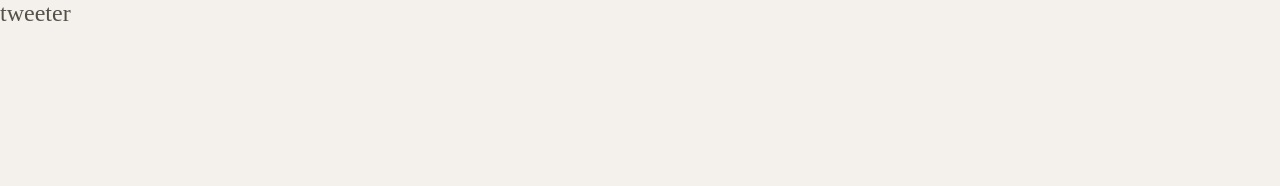
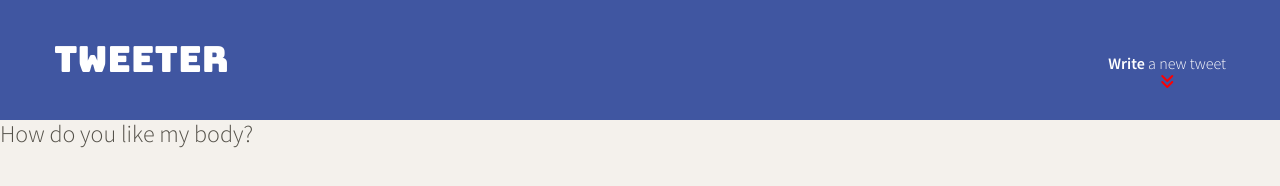
Before and after one commit to FunkyRobot73/tweeter, a website: page public/index.html in a window 1280 px wide. Drawn offline with nearby package versions, Linux system fonts and the light colour scheme.

Commit message:
Added the external fonts to HTML file

```diff
--- a/public/index.html
+++ b/public/index.html
@@ -7,8 +7,17 @@
     <!-- External CSS -->
     <link rel="stylesheet" href="https://cdnjs.cloudflare.com/ajax/libs/normalize/8.0.1/normalize.min.css" type="text/css" />
 
+    <link rel="preconnect" href="https://fonts.googleapis.com">
+    <link rel="preconnect" href="https://fonts.gstatic.com" crossorigin>
+    <link href="https://fonts.googleapis.com/css2?family=Bungee&family=Source+Sans+Pro:ital,wght@0,300;0,600;1,300;1,600&display=swap" rel="stylesheet">
+
+    <link rel="stylesheet" href="https://cdnjs.cloudflare.com/ajax/libs/font-awesome/6.0.0-beta2/css/all.min.css" integrity="sha512-YWzhKL2whUzgiheMoBFwW8CKV4qpHQAEuvilg9FAn5VJUDwKZZxkJNuGM4XkWuk94WCrrwslk8yWNGmY1EduTA==" crossorigin="anonymous" referrerpolicy="no-referrer" />
+
+
+
     <!-- App CSS -->
     <link rel="stylesheet" href="/styles/layout.css" type="text/css" />
+    <link rel="stylesheet" href="/styles/nav.css" type="text/css" />
 
     <!-- External JS -->
     <script src="https://ajax.googleapis.com/ajax/libs/jquery/3.4.1/jquery.min.js"></script>
@@ -20,10 +29,16 @@
   <body>
     <!-- Top nav bar (fixed) -->
     <nav>
-      <span>tweeter</span>
+      <span class="nav-title">tweeter</span>
+      <span class="nav-right">
+        <span><strong>Write</strong> a new tweet</span>
+        <div class="arrow"><i class="fas fa-angle-double-down"></i>
+      </div>
+      </span>
     </nav>
 
     <!-- Page-specific (main) content here -->
     <main class="container"></main>
+    How do you like my body?
   </body>
 </html>
--- a/public/styles/layout.css
+++ b/public/styles/layout.css
@@ -18,6 +18,7 @@ body {
   color: #545149;
   background-color: #f4f1ec;
   font-size: 24px;
+  font-family: 'Source Sans Pro', sans-serif;
 }
 
 /*
--- /dev/null
+++ b/public/styles/nav.css
@@ -0,0 +1,26 @@
+nav {
+  height: 120px;
+  width: 100%;
+  font-family: 'Bungee', cursive;
+  color: #FFFFFF;
+  background-color: #4056A1;
+  font-size: 36px;
+  padding-left: 1.5em;
+  padding-right: 1.5em;
+  display: flex;
+  justify-content: space-between;
+  align-items: center;
+}
+
+
+.nav-right {
+  font-size: 16px;
+  padding-top: 1.5em;
+  font-family: "Source Sans Pro", sans-serif;
+
+}
+
+.arrow {
+  color: red;
+  text-align: center;
+}
--- a/server/index.js
+++ b/server/index.js
@@ -9,6 +9,7 @@ const app           = express();
 
 app.use(bodyParser.urlencoded({ extended: true }));
 app.use(express.static("public"));
+
 
 // The in-memory database of tweets. It's a basic object with an array in it.
 const db = require("./lib/in-memory-db");
```
Also changed, not shown: delete.html (added, +18 -0 lines), server/data-files/initial-tweets.json (+5 -5 lines), 1 other file.
